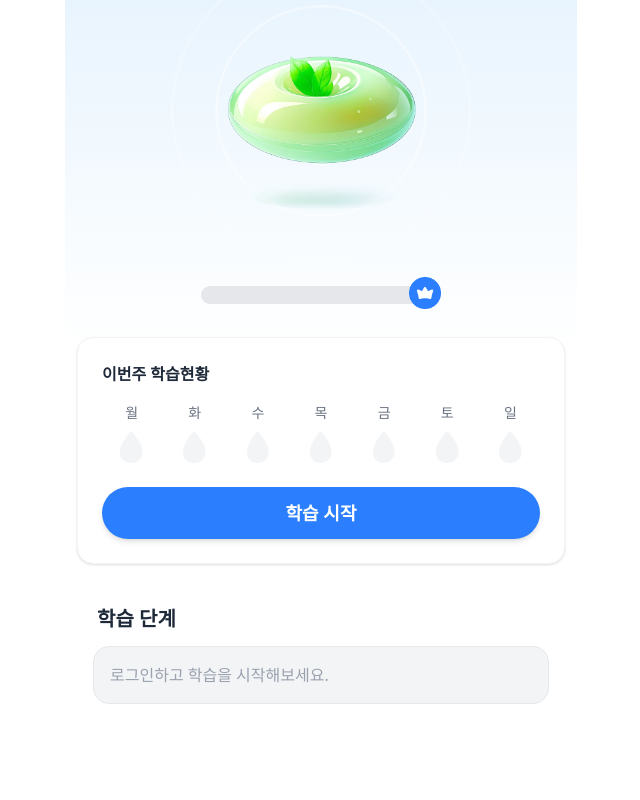
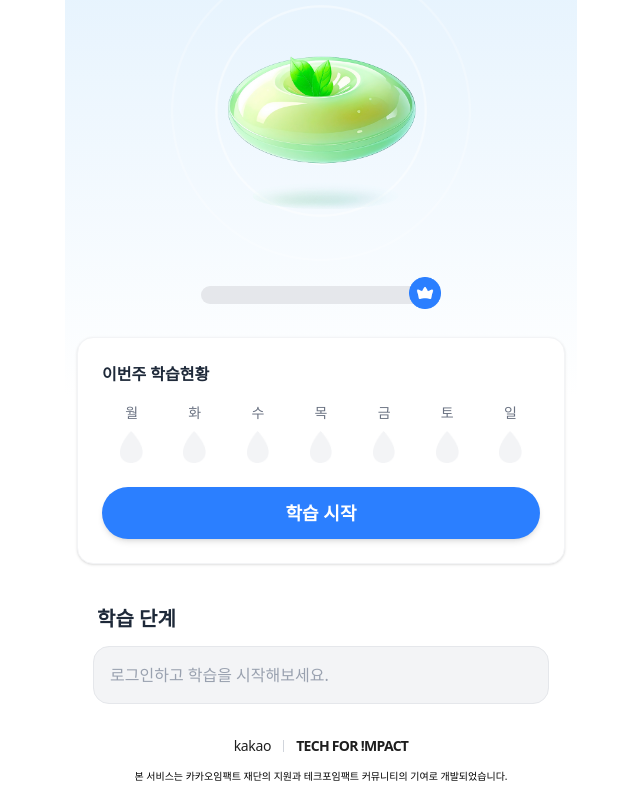
Before and after one commit to wowlingo/wowlingo-client, a React (Vite) app: page / in a window 1280 px wide. Shown: the part 207-1007 px from the top of the page, without its empty margins (319-959 px from the left). Before the commit the page ends 927 px from the top, so only its background shows below. Built offline with nearby package versions, Linux system fonts and the light colour scheme.

Commit message:
add: footer

```diff
--- /dev/null
+++ b/src/components/layout/Footer.tsx
@@ -0,0 +1,27 @@
+const Footer = () => {
+    return (
+        <footer className="px-4 py-4 flex flex-col items-center text-center">
+            {/* 로고 영역 */}
+            <div className="flex items-center gap-3 mb-3 text-[10px] text-[#1E1E1E]">
+                <span className="text-sm font-medium tracking-tight">kakao</span>
+                <span className="w-[1px] h-3 bg-gray-300"></span>
+                <a
+                    href="https://techforimpact.io/"
+                    target="_blank"
+                    rel="noopener noreferrer"
+                    className="text-sm font-bold tracking-tighter hover:text-gray-800 transition-colors"
+                >
+                    TECH FOR !MPACT
+                </a>
+            </div>
+
+            {/* 안내 문구 */}
+            <p className="text-[10px] text-[#000000] leading-relaxed break-keep">
+                본 서비스는 카카오임팩트 재단의 지원과 <br className="sm:hidden" />
+                테크포임팩트 커뮤니티의 기여로 개발되었습니다.
+            </p>
+        </footer>
+    );
+};
+
+export default Footer;
--- a/src/components/layout/MainLayout.tsx
+++ b/src/components/layout/MainLayout.tsx
@@ -1,6 +1,7 @@
 // src/components/layout/MainLayout.tsx
 import { Outlet } from 'react-router-dom';
 import Header from './Header';
+import Footer from './Footer';
 
 const MainLayout = () => {
     return (
@@ -9,6 +10,7 @@ const MainLayout = () => {
             <main className='flex-grow px-4 py-6'>
                 <Outlet />
             </main>
+            <Footer />
         </div>
     );
 };
--- a/src/pages/Home.tsx
+++ b/src/pages/Home.tsx
@@ -8,7 +8,7 @@ import HomeGuideModal from '../components/modals/HomeGuideModal';
 import WelcomeModal from '../components/modals/WelcomeModal';
 import HelloModal from '../components/modals/HelloModal';
 import { useAuth } from '../components/common/AuthContext';
-import { Italic } from 'lucide-react';
+import Footer from '../components/layout/Footer';
 
 
 type LearningItemProps = {
@@ -542,6 +542,8 @@ const Home: React.FC = () => {
                     setIsHelloModalOpen(false);
                 }}
             />
+
+            <Footer />
         </div>
     );
 };
```
